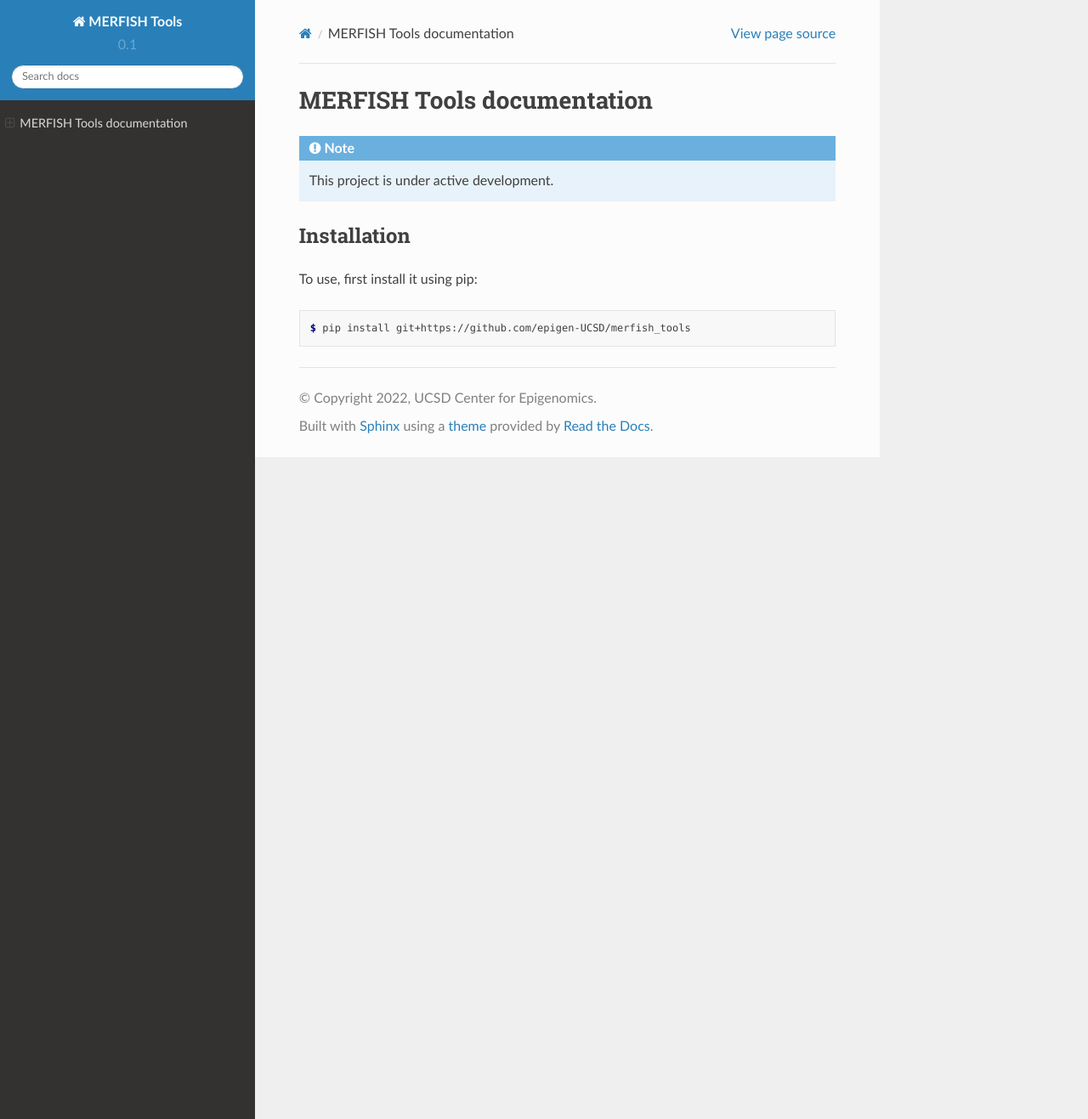
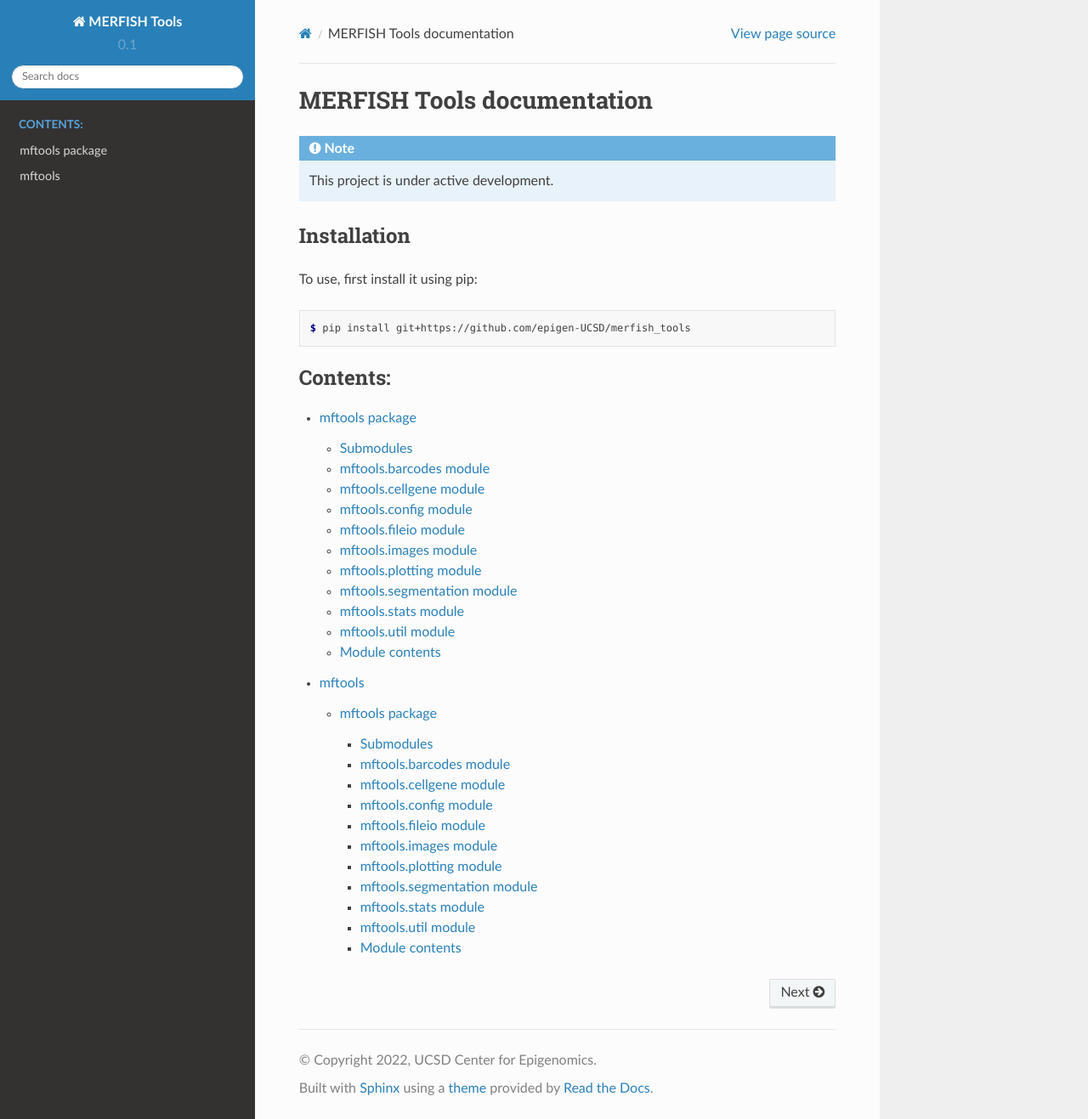
Before and after one commit to epigen-UCSD/merfish_tools, a Sphinx documentation site: the page built from docs/index.rst, in a window 1280 px wide and 1317 px high. Shown: the whole window at 85% size. Built offline with Sphinx 7.4.7 and the Read the Docs theme 2.0.0, drawn with Linux system fonts in a browser that asks for light colours; pages that are not in the unit, such as notebooks, are missing from menus.

```diff
--- a/docs/index.rst
+++ b/docs/index.rst
@@ -18,3 +18,5 @@ To use, first install it using pip:
    :caption: Contents:
 
    notebooks/find_marker_genes
+   source/mftools
+   source/modules
```
